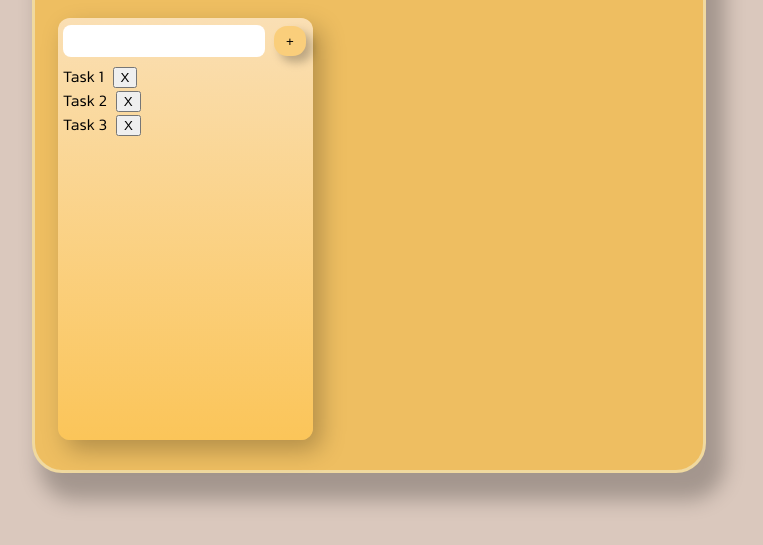
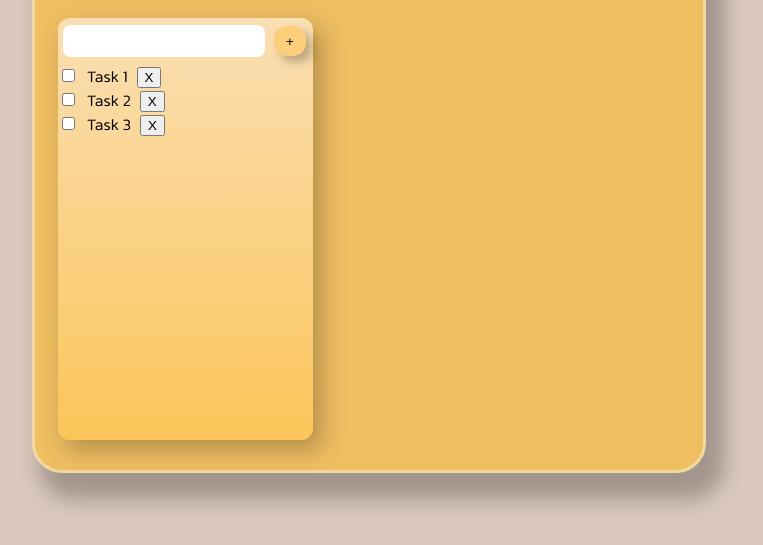
Before and after one commit to CuteMishka/vue1, a plain HTML site: page index.html in a window 1280 px wide. Shown: the part 245-790 px from the top of the page, without its empty margins (271-1034 px from the left). Drawn offline with nearby package versions, Linux system fonts and the light colour scheme; a web font is replaced by a local one.

Commit message:
asdsadsa

```diff
--- a/index.html
+++ b/index.html
@@ -8,7 +8,6 @@
 	<link rel="preconnect" href="https://fonts.gstatic.com" crossorigin>
 	<link href="https://fonts.googleapis.com/css2?family=Koulen&display=swap" rel="stylesheet">
 	<link rel="shortcut icon" href="book.ico" type="image/x-icon">
-	<script src="https://cdn.jsdelivr.net/npm/vue@2.7.8/dist/vue.js"></script>
 	<script src='script.js'></script>
 	<link rel="preconnect" href="https://fonts.googleapis.com">
 <link rel="preconnect" href="https://fonts.gstatic.com" crossorigin>
@@ -164,10 +163,13 @@
 			display: inline;
 		}
 		.checkbox2{
-			display: block;
+			display: inline;
 		}
 		.delete{
 			display: inline;
+		}
+		.completed{
+			text-decoration: line-through;
 		}
 	</style>
 </head>
@@ -188,7 +190,7 @@
 						<button class="button-add" @click="addTask">+</button>
 					</div>
 					<div class="task" v-for="(task, index) in tasks" :key="index">
-						<div class="checkbox2" :class="{ checked: task.completed }" @click="toggleTaskCompleted(index)"></div>
+						<input type="checkbox" class="checkbox2" :class="{ checked: task.completed }" @click="toggleText(index)"></input>
 						<div class="label">{{ task.description }}</div>
 						<button class="delete" @click="deleteTask(index)">X</button>
 					</div>
--- a/script.js
+++ b/script.js
@@ -18,7 +18,15 @@ new Vue({
       this.newTask = '';
     },
     deleteTask(index) {
-    this.tasks.splice(index, 1)
+      this.tasks.splice(index, 1)
+    },
+    toggleText(index) {
+      label = document.getElementsByClassName("label")[index];
+      if (label.style.textDecoration == "line-through") {
+        label.style.textDecoration = "none";
+      } else {
+        label.style.textDecoration = "line-through";
+      }
     }
   }
 });
```
